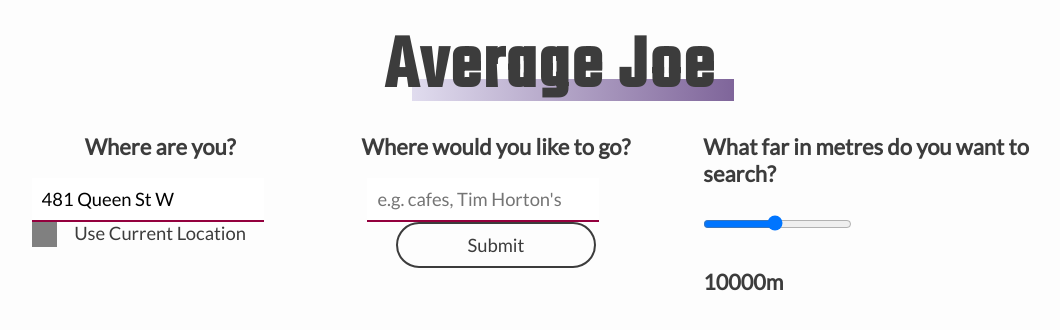
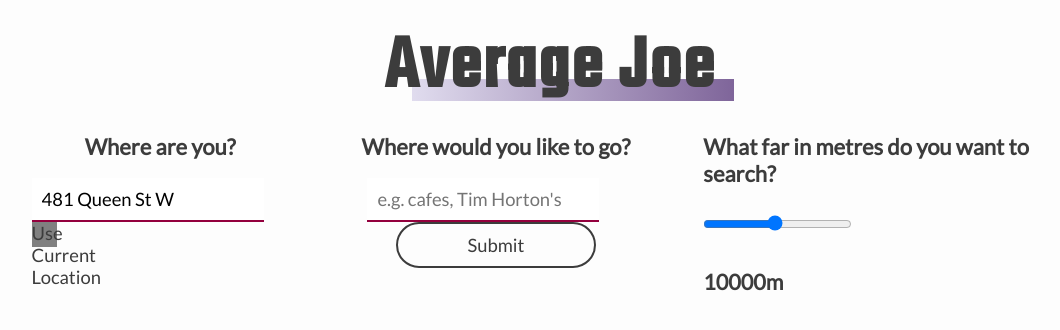
Before and after one commit to teamaveragejoe/average-joe, a React (Create React App) app: page / in a window 1280 px wide. Shown: the top 330 px of the page, without its empty margins (90-1150 px from the left). Built offline with nearby package versions, Linux system fonts and the light colour scheme.

Commit message:
fixed syntax error from spelling mistake

```diff
--- a/src/Form.js
+++ b/src/Form.js
@@ -5,7 +5,6 @@ function Form (props) {
     <form onSubmit={props.search}>
       <div className='start-input-group'>
         <h2>Where are you?</h2>
-
         <input
           type='text'
           name='base'
@@ -17,14 +16,15 @@ function Form (props) {
           onChange={props.handleInput}
         />
         <div className='check-contain'>
-          <label for='current-location' class='checkbox-container'>
+          <label htmlFor='current-location' className='checkbox-container'>
             <input
               id='current-location'
               type='checkbox'
               onChange={props.getCurrentLocation}
             />
-            <span class='checkmark' />
-            Use Current Location
+            <span className='checkmark'>
+              Use Current Location
+            </span>
           </label>
         </div>
       </div>
```
